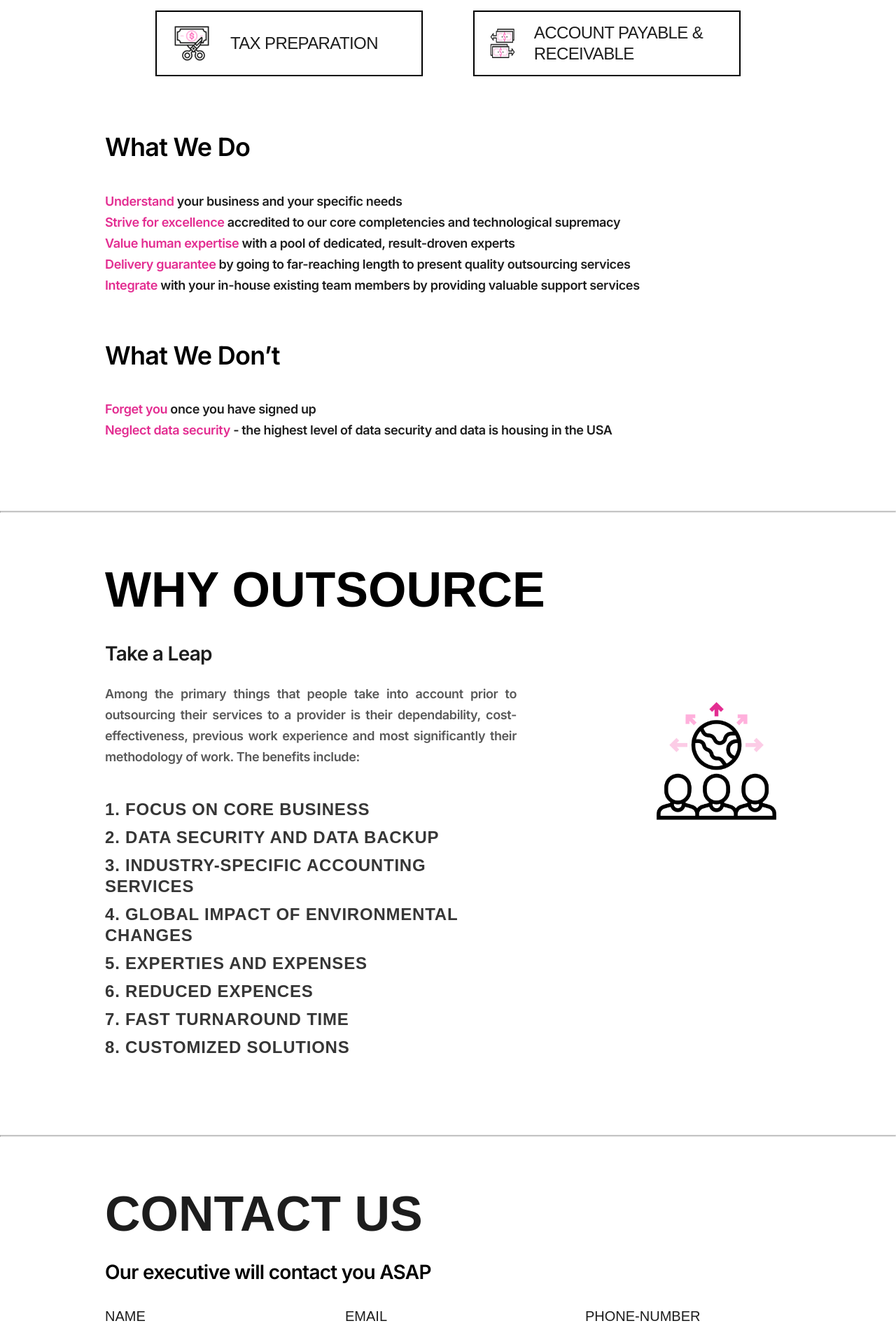
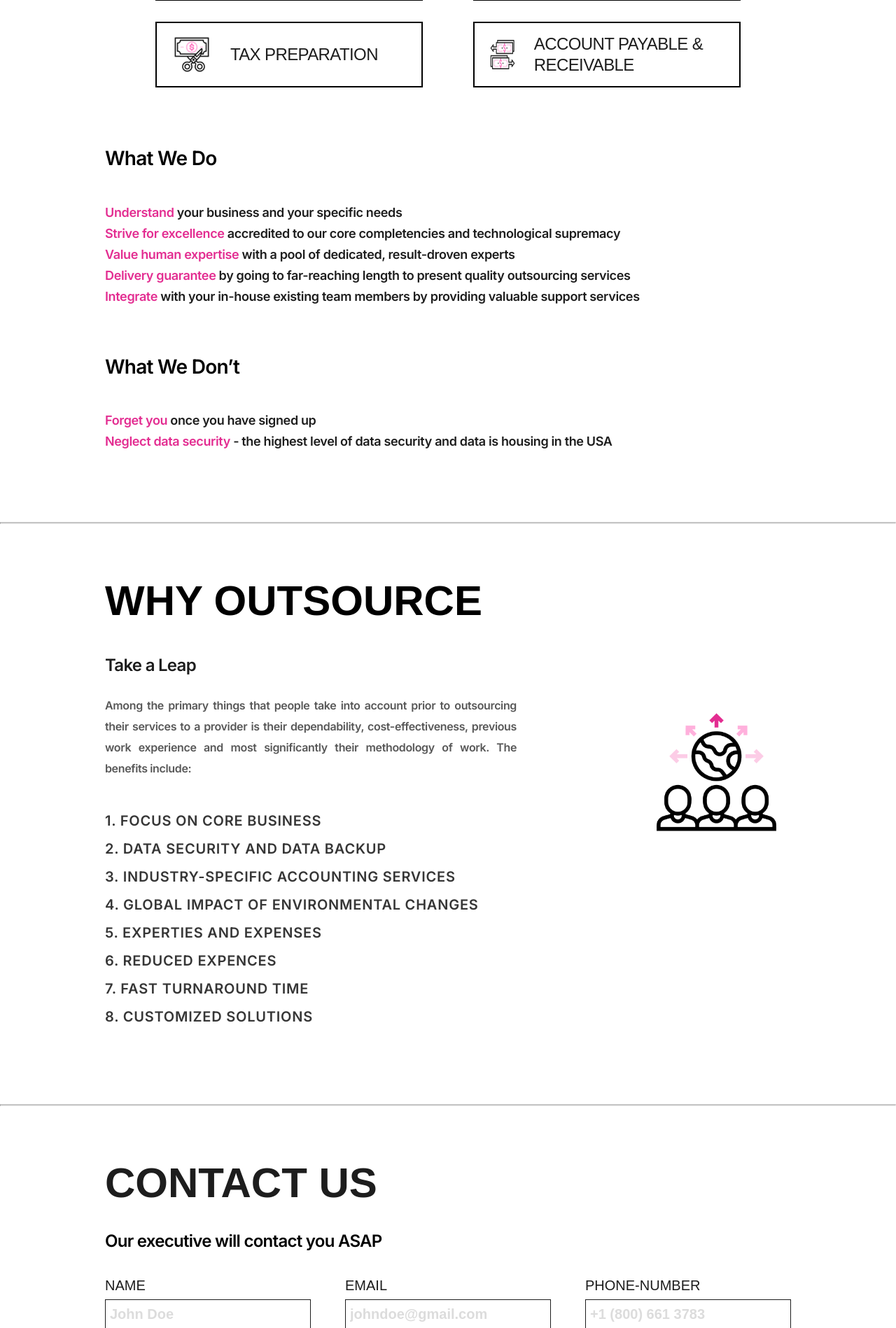
Before and after one commit to Kun0311al/Panamara_group, a PHP site: page / in a window 1280 px wide. Shown: the part 3401-5299 px from the top of the page at 70% size. Run offline with PHP 8.4, Linux system fonts and the light colour scheme; some web fonts are replaced.

Commit message:
changing style

```diff
--- a/index.html
+++ b/index.html
@@ -225,7 +225,7 @@
                     provider is their dependability, cost-effectiveness, previous work experience and most significantly
                     their methodology of work. The benefits include:
                 </p>
-                <ul>
+                <ol>
                     <li>1. FOCUS ON CORE BUSINESS</li>
                     <li>2. DATA SECURITY AND DATA BACKUP</li>
                     <li>3. INDUSTRY-SPECIFIC ACCOUNTING SERVICES</li>
@@ -234,7 +234,7 @@
                     <li>6. REDUCED EXPENCES</li>
                     <li>7. FAST TURNAROUND TIME</li>
                     <li>8. CUSTOMIZED SOLUTIONS</li>
-                </ul>
+                </ol>
             </div>
             <div class="whyd2">
                 <img src="assets/outsource.png" alt="outsource">
--- a/style.css
+++ b/style.css
@@ -121,7 +121,7 @@ header li, a{
 }
 
 .heading{
-    font-weight: 900;
+    font-weight: 600;
     font-size: 100px;
     line-height: 120px;
     color: #1D1D1D;
@@ -141,24 +141,24 @@ header li, a{
     width: 100%;
     margin-top: -110px;
     justify-content: space-between;
-    padding: 0 150px;
+    padding: 30px 150px;
 }
 
 .p1{
     font-family: 'Inter', sans-serif;
     font-weight: 700;
-    font-size: 30px;
+    font-size: 24px;
     line-height: 50px;
     width: 50%;
     padding: 20px 0;
-    letter-spacing: -2px;
+    letter-spacing: normal;
 }
 
 .p2{
     color: #FFF;
     text-align: justify;
     font-family: 'Inter', sans-serif;
-    font-size: 20px;
+    font-size: 18px;
     width: 50%;
     padding: 20px 0 20px 50px;
     font-style: normal;
@@ -210,14 +210,14 @@ header li, a{
 .name{
     font-family: 'Nohemi', sans-serif;
     font-weight: 600;
-    font-size: 70px;
+    font-size: 60px;
     line-height: 120px;
 }
 
 .ab-line{
     font-family: 'Inter',sans-serif;
     font-weight: 700;
-    font-size: 28px;
+    font-size: 24px;
     line-height: 46px;
     letter-spacing: -0.72px;
 }
@@ -247,7 +247,7 @@ header li, a{
     font-family: 'Inter', sans-serif;
     padding-top: 30px;
     font-weight: 600;
-    font-size: 24px;
+    font-size: 20px;
     line-height: 29.05px;
     letter-spacing: -0.48px;
 }
@@ -264,7 +264,7 @@ header li, a{
     text-transform: uppercase;
     color: #fff;
     font-weight: 600;
-    font-size: 20px;
+    font-size: 18px;
     line-height: 24.84px;
     width: 15rem;
     padding: 20px 30px 20px 30px;
@@ -316,7 +316,7 @@ header li, a{
 
 .team{
     color: #1D1D1D;
-    font-size: 48px;
+    font-size: 50px;
     font-weight: 600;
     line-height: 46px;
     letter-spacing: -0.26px;
@@ -342,7 +342,7 @@ header li, a{
 
 .tcard h3{
     font-family: 'Inter', sans-serif;
-    font-size: 24px;
+    font-size: 20px;
     font-weight: 600;
     line-height: 30px;
     letter-spacing: -0.01em;
@@ -351,7 +351,7 @@ header li, a{
 
 .member-name{
     font-family: 'Inter', sans-serif;
-    font-size: 24px;
+    font-size: 18px;
     font-weight: 500;
     line-height: 46px;
     letter-spacing: -0.01em;
@@ -444,8 +444,8 @@ hr{
 }
 
 .whatwe h2{
-    font-weight: 600;
-    font-size: 36px;
+    font-weight: 700;
+    font-size: 28px;
     line-height: 43.57px;
     letter-spacing: -0.72px;
 }
@@ -523,7 +523,7 @@ hr{
 
 .whyd h2{
     font-family: 'Inter', sans-serif;
-    font-size: 28px;
+    font-size: 24px;
     font-weight: 600;
     line-height: 43.57px;
     padding: 10px 0 20px 0;
@@ -533,8 +533,8 @@ hr{
 
 .whyd p{
     font-family: 'Inter', sans-serif;
-    font-size: 18px;
-    font-weight: 500;
+    font-size: 16px;
+    font-weight: 400;
     line-height: 30px;
     letter-spacing: -0.36px;
     color: #585858;
@@ -542,19 +542,19 @@ hr{
     padding-bottom: 35px;
 }
 
-.whyd ul{
+.whyd ol{
     list-style: none;
-    font-family: 'Nohemi', sans-serif;
+    font-family: 'inter', sans-serif;
     color: #363636;
     letter-spacing: 0.78px;
     font-weight: 600;
-    font-size: 24px;
+    font-size: 20px;
     line-height: 30px;
 }
 
 .whyd li{
     margin: 10px 0;
-    font-family: 'Nohemi', sans-serif;
+    font-family: 'inter', sans-serif;
 }
 
 .whyd2 img{
@@ -605,7 +605,7 @@ hr{
 .cname{
     font-family: 'Nohemi', sans-serif;
     font-weight: 600;
-    font-size: 70px;
+    font-size: 60px;
     line-height: 120px;
     color: #1D1D1D;
 }
```
